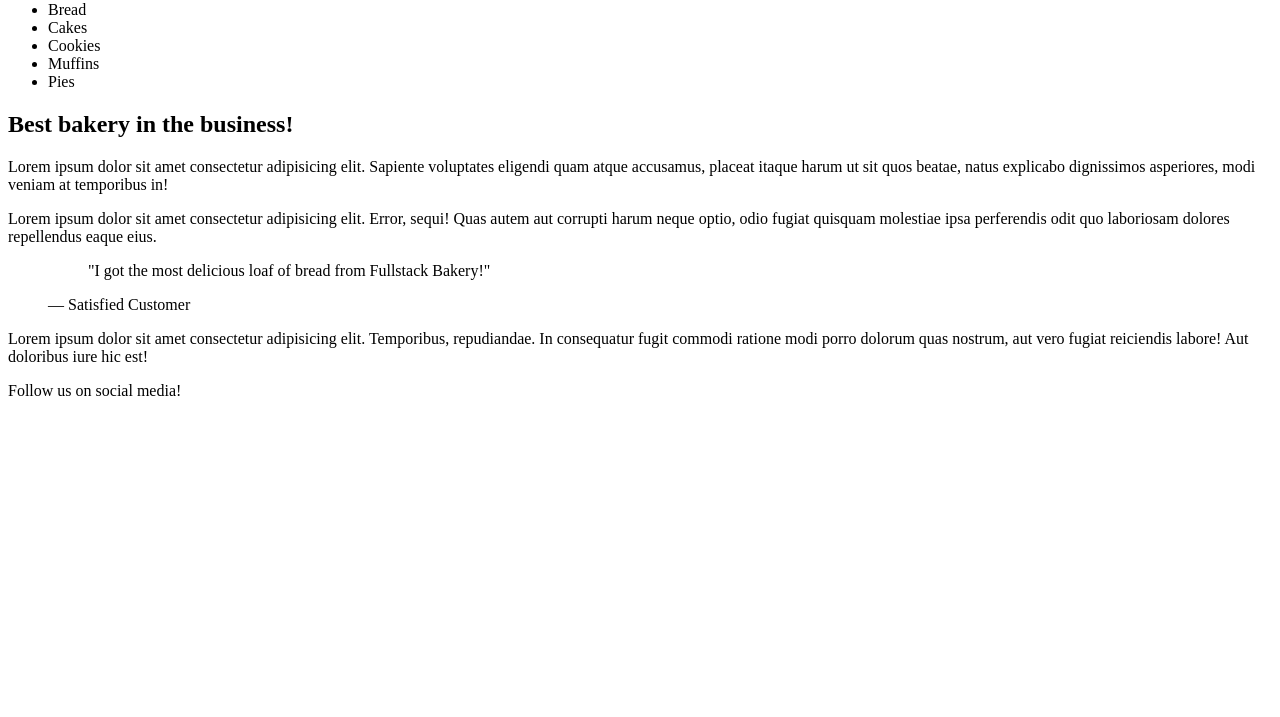
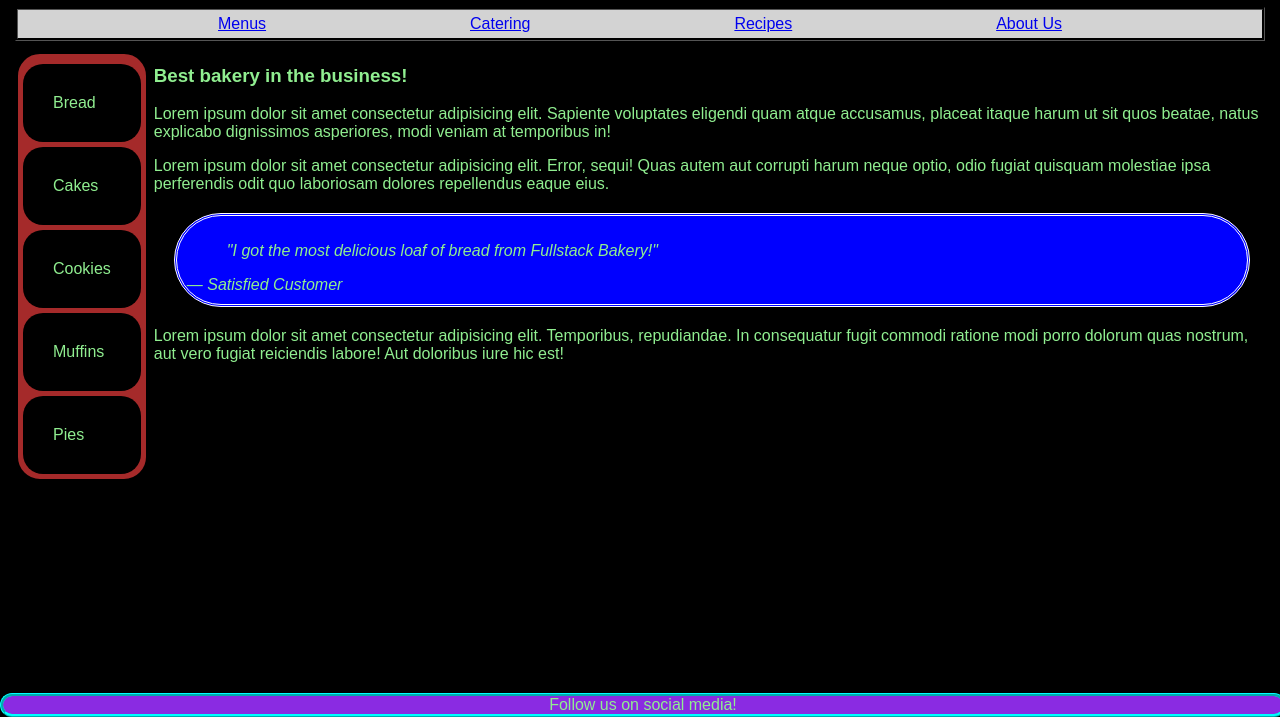
Before and after one commit to xJbeds/Unit1.FullstackBakery, a plain HTML site: page index.html in a window 1280 px wide. Shown: the part 83-800 px from the top of the page. Drawn offline with Linux system fonts and the light colour scheme.

Commit message:
added styling to fullstack bakery

```diff
--- /dev/null
+++ b/index.css
@@ -0,0 +1,75 @@
+body {
+  font-family: sans-serif;
+  font-size: larger;
+  color: #90ee90;
+  font-size: 16px;
+  background-color: #000000;
+  padding: 10px;
+  margin: 0px;
+  height: 100%;
+}
+header {
+  justify-content: space-between;
+  align-items: center;
+}
+section {
+  display: flex;
+}
+nav {
+  justify-content: space-evenly;
+  display: flex;
+  gap: 1ch;
+  background-color: #d3d3d3;
+  border-style: groove;
+  border-color: #000000;
+  padding: 5px;
+  margin: 5px;
+}
+aside {
+  background-color: #a52a2a;
+  padding: 5px;
+  margin: 5px;
+  border-radius: 25px;
+  border-style: solid;
+  border-color: #000000;
+  max-width: fit-content;
+  max-height: fit-content;
+  justify-content: space-evenly;
+}
+figure {
+  background-color: #0000ff;
+  border-radius: 50px;
+  border-style: double;
+  border-color: #ffffff;
+  font-style: italic;
+  padding: 10px;
+  margin: 20px;
+}
+li {
+  flex-direction: column;
+  padding: 30px;
+  margin-top: 5px;
+  background-color: #000000;
+  border-radius: 20px;
+  list-style: none;
+}
+ul {
+  padding: 0;
+  margin: 0;
+}
+footer {
+  position: fixed;
+  left: 0;
+  bottom: 0;
+  width: 100%;
+  text-align: center;
+  background-color: #8a2be2;
+  border-radius: 23px;
+  border-style: ridge;
+  border-color: aqua;
+  padding: 0%;
+  margin-top: auto;
+}
+nav {
+  box-sizing: border-box;
+}
--- a/index.html
+++ b/index.html
@@ -1,12 +1,13 @@
 <!DOCTYPE html>
 <html lang="en">
   <head>
+    <link rel="stylesheet" href="index.css" />
     <title>Fullstack Bakery</title>
   </head>
   <body>
     <header>
-      <p class="brand">Fullstack Bakery</p>
-      <nav>
+      <h1 class="brand">Fullstack Bakery</h1>
+      <nav class="navbar">
         <a href="#">Menus</a>
         <a href="#">Catering</a>
         <a href="#">Recipes</a>
@@ -14,6 +15,7 @@
       </nav>
     </header>
     <main>
+      <section class="Section">
         <aside>
           <ul>
             <li>Bread</li>
@@ -27,15 +29,15 @@
           <h1>Best bakery in the business!</h1>
           <p>
             Lorem ipsum dolor sit amet consectetur adipisicing elit. Sapiente
-          voluptates eligendi quam atque accusamus, placeat itaque harum ut sit
-          quos beatae, natus explicabo dignissimos asperiores, modi veniam at
-          temporibus in!
+            voluptates eligendi quam atque accusamus, placeat itaque harum ut
+            sit quos beatae, natus explicabo dignissimos asperiores, modi veniam
+            at temporibus in!
           </p>
           <p>
-          Lorem ipsum dolor sit amet consectetur adipisicing elit. Error, sequi!
-          Quas autem aut corrupti harum neque optio, odio fugiat quisquam
-          molestiae ipsa perferendis odit quo laboriosam dolores repellendus
-          eaque eius.
+            Lorem ipsum dolor sit amet consectetur adipisicing elit. Error,
+            sequi! Quas autem aut corrupti harum neque optio, odio fugiat
+            quisquam molestiae ipsa perferendis odit quo laboriosam dolores
+            repellendus eaque eius.
           </p>
           <figure class="testimonial">
             <blockquote>
@@ -50,6 +52,7 @@
             hic est!
           </p>
         </article>
+      </section>
     </main>
     <footer>Follow us on social media!</footer>
   </body>
```
Lines whose indentation alone changed are shown as unchanged.
